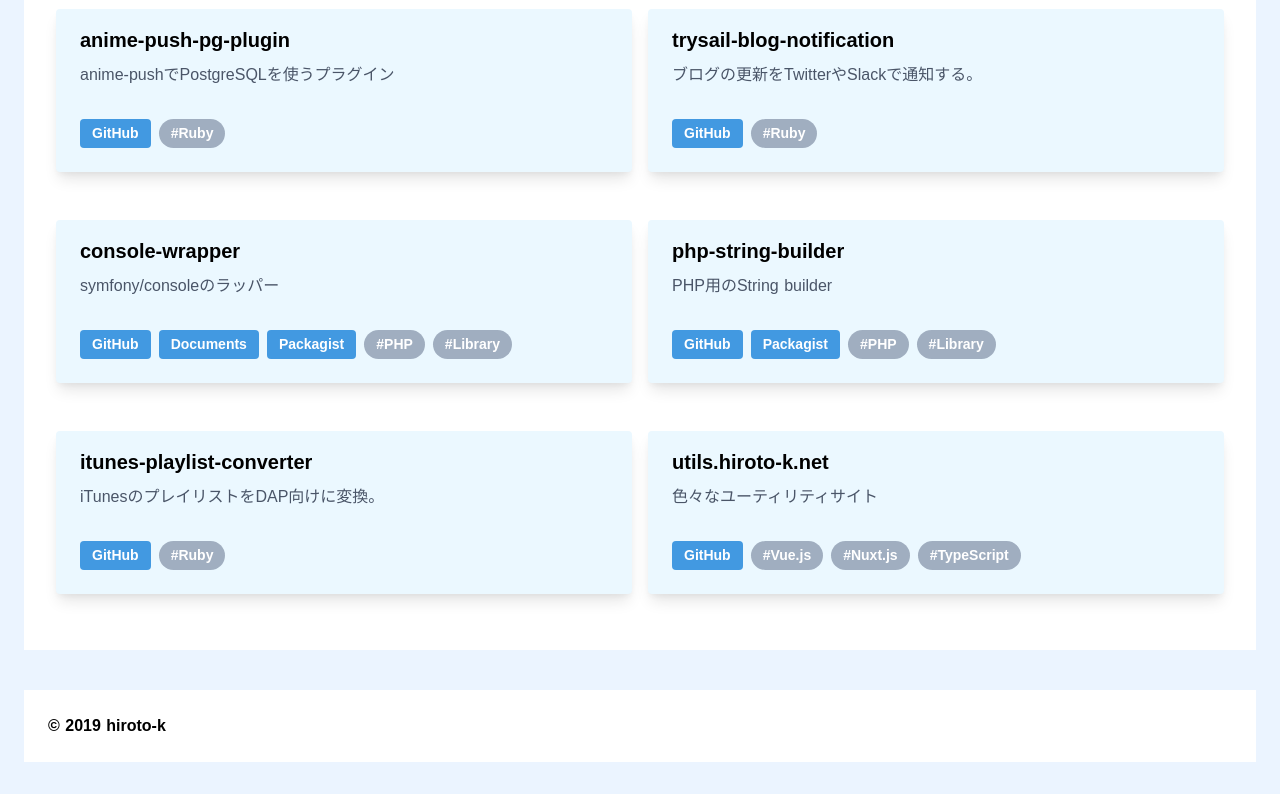
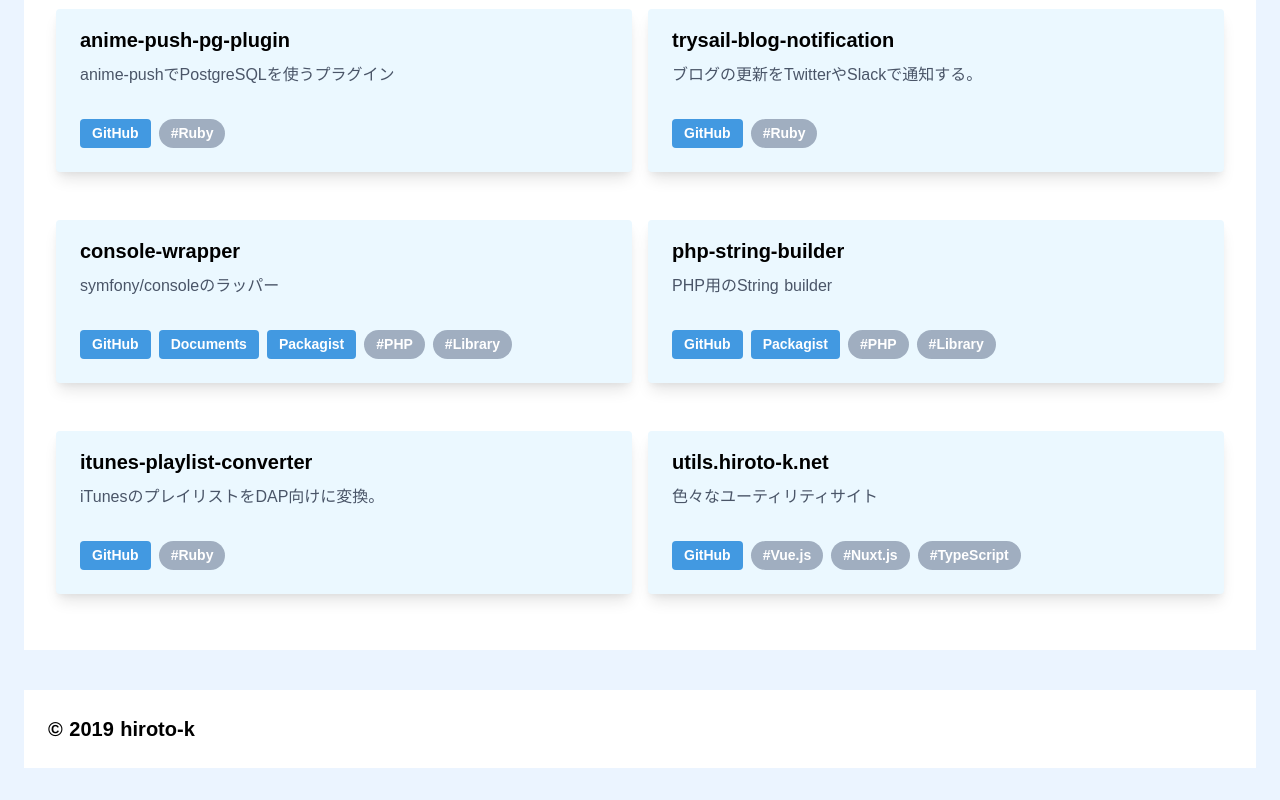
Before and after one commit to hiroxto/hiroxto.net, a Nuxt app: page / in a window 1280 px wide. Shown: the part 1844-2644 px from the top of the page. Built offline with nearby package versions, Linux system fonts and the light colour scheme.

Commit message:
Fix footer text size and font

```diff
--- a/components/PageFooter.vue
+++ b/components/PageFooter.vue
@@ -1,7 +1,7 @@
 <template>
   <div>
     <div class="content-base">
-      <p class="text-base text-black font-bold">
+      <p class="text-xl text-black font-bold font-source-sans-pro">
         © 2019 hiroto-k
       </p>
     </div>
```
